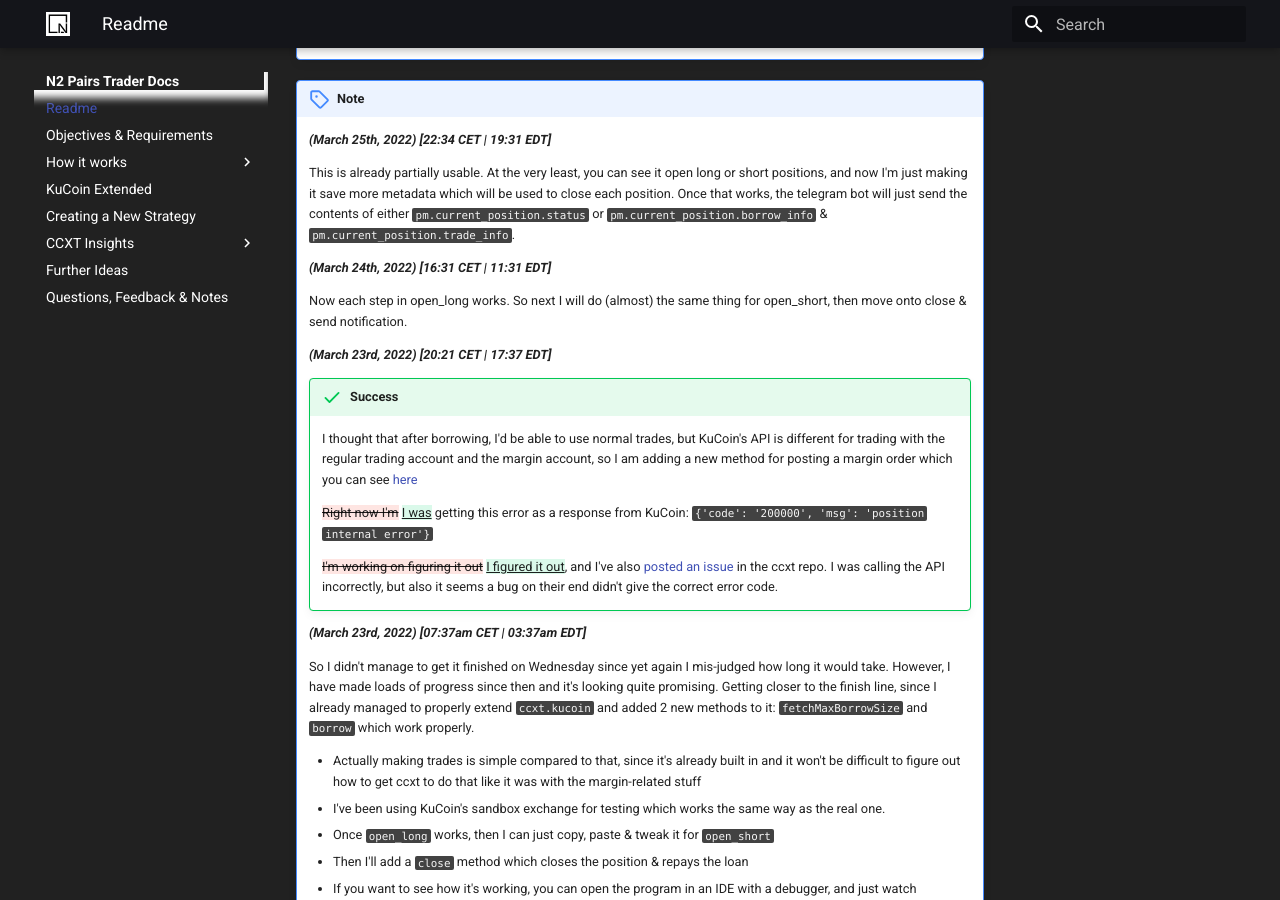
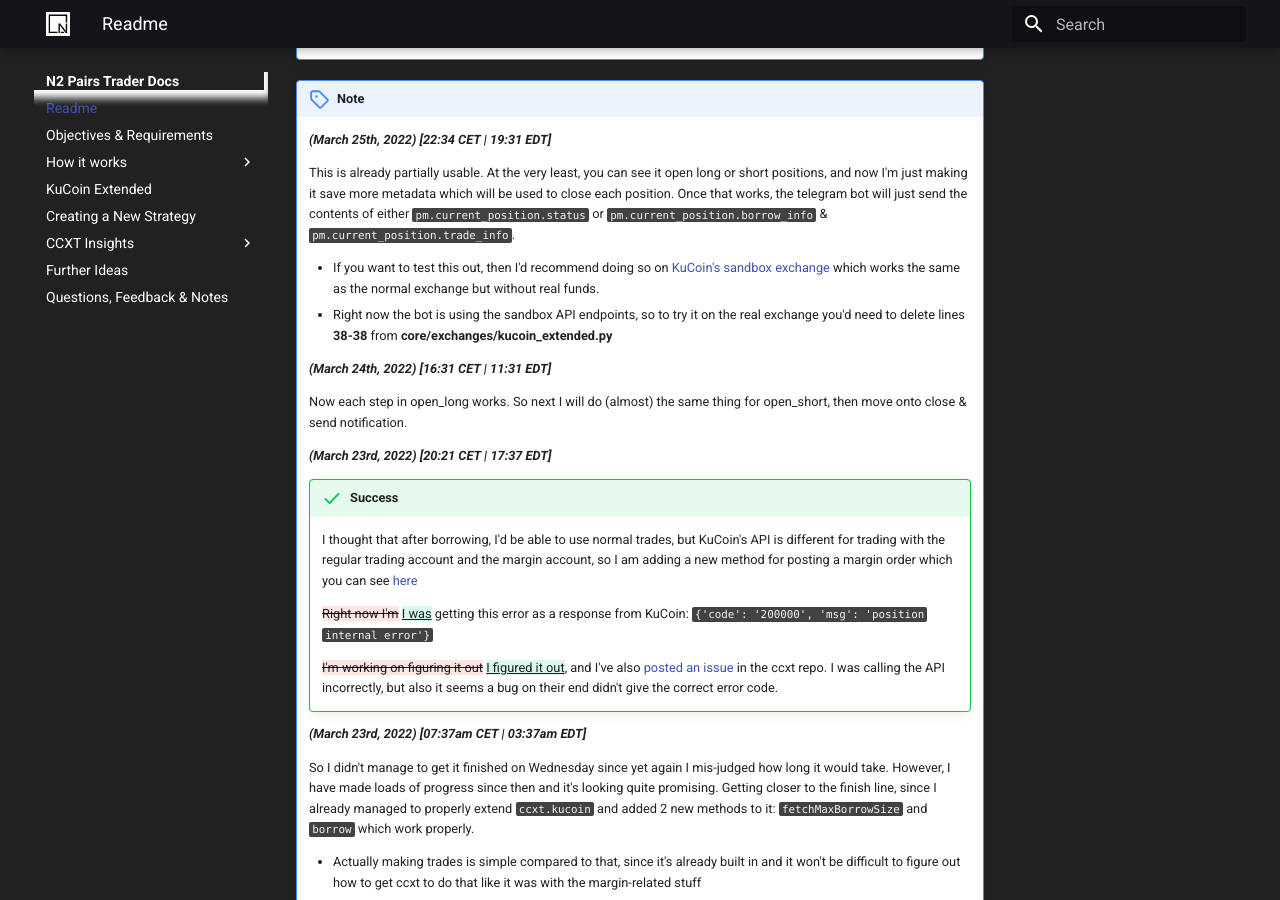
Before and after one commit to N2-Jonathon/n2_pairs_trader, an MkDocs documentation site: the page built from docs/index.md, in a window 1280 px wide and 900 px high, scrolled down 1390 px. Built offline with MkDocs 1.6.1 and Material for MkDocs 9.7.7, drawn with Linux system fonts in a browser that asks for light colours; comment, search, counter and statistics services are not loaded.

Commit message:
Updated note in docs: partially usable

```diff
--- a/docs/index.md
+++ b/docs/index.md
@@ -61,6 +61,9 @@
     ***[22:34 CET | 19:31 EDT]***
 
     This is already partially usable. At the very least, you can see it open long or short positions, and now I'm just making it save more metadata which will be used to close each position. Once that works, the telegram bot will just send the contents of either `pm.current_position.status` or `pm.current_position.borrow_info` & `pm.current_position.trade_info`.
+
+    - If you want to test this out, then I'd recommend doing so on [KuCoin's sandbox exchange](https://sandbox.kucoin.com/) which works the same as the normal exchange but without real funds.
+    - Right now the bot is using the sandbox API endpoints, so to try it on the real exchange you'd need to delete lines **38-38** from **core/exchanges/kucoin_extended.py**
 
     ***(March 24th, 2022)***
     ***[16:31 CET | 11:31 EDT]***
```
